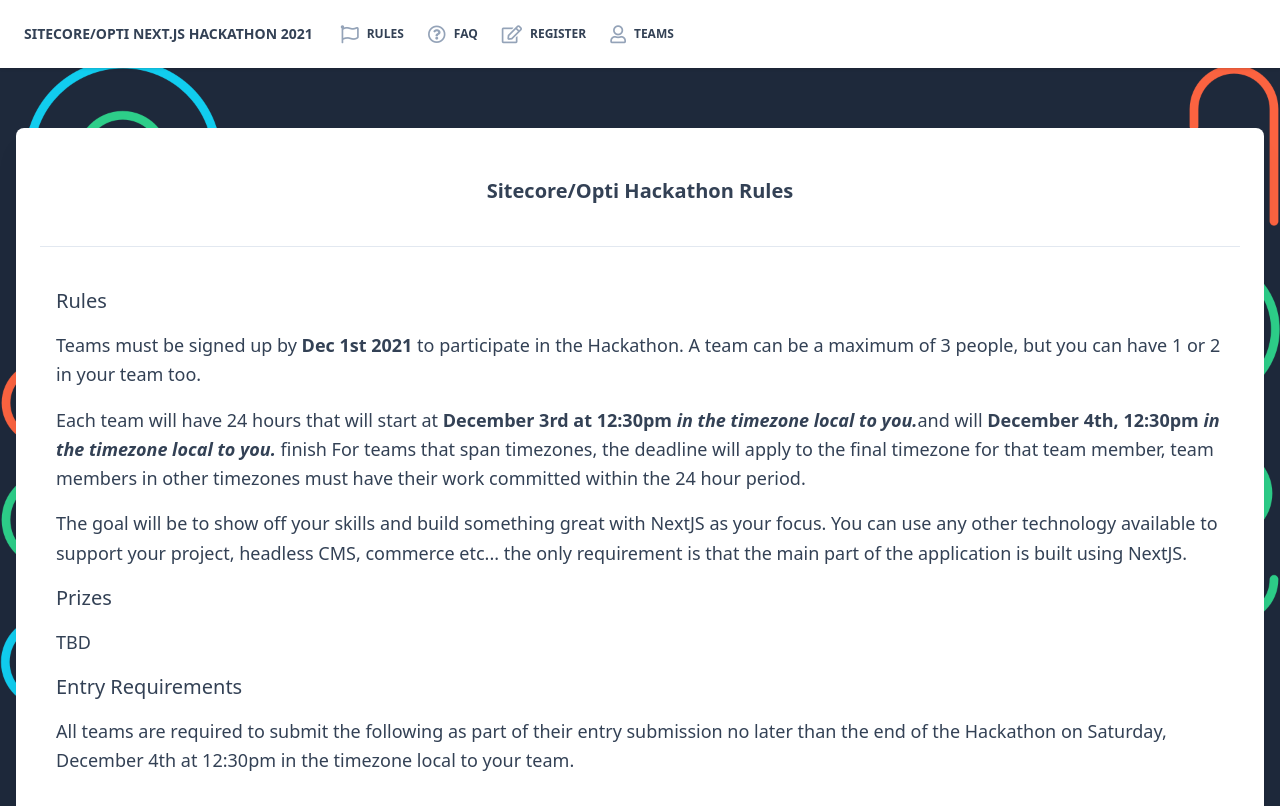
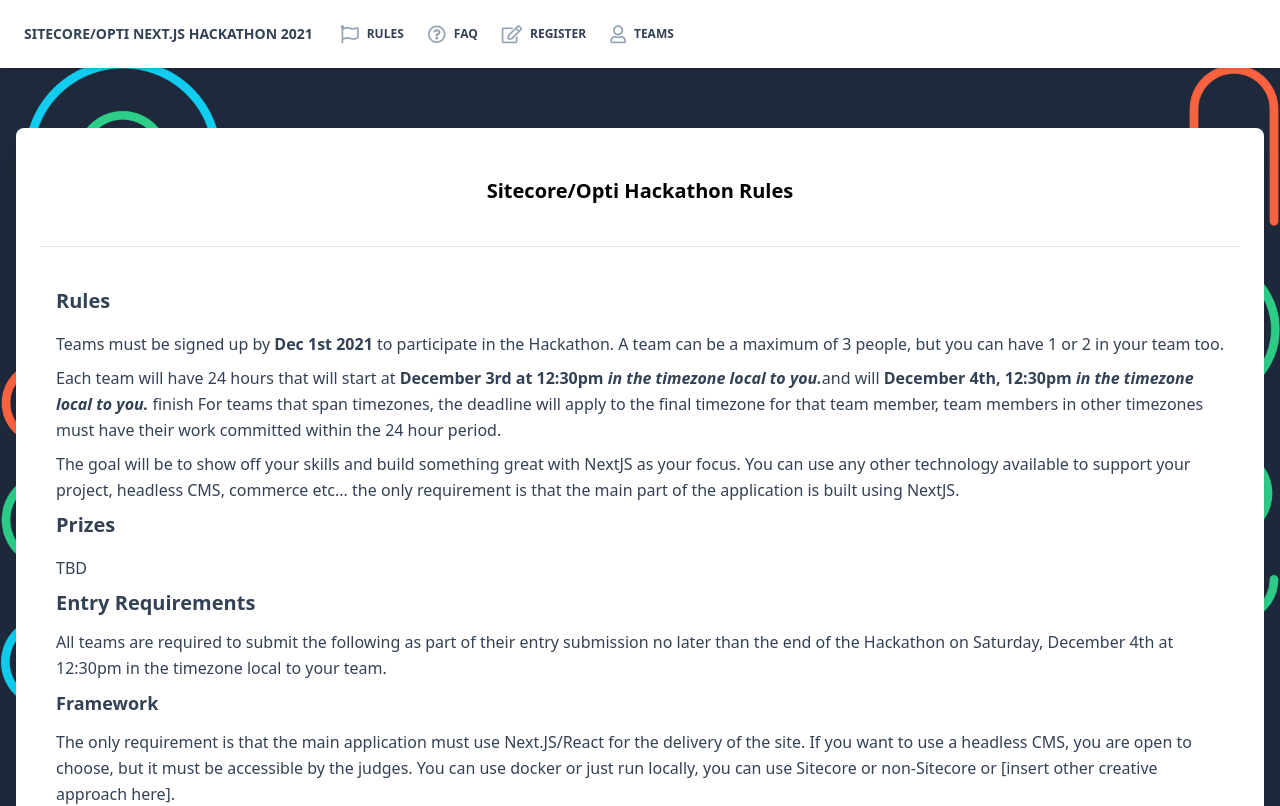
Before and after one commit to rsealperficient/hackathon-site, a Next.js app: page /rules in a window 1280 px wide. Shown: the top 806 px of the page. Built offline with nearby package versions, Linux system fonts and the light colour scheme.

Commit message:
Fix response from new webhook:

```diff
--- a/pages/api/register.ts
+++ b/pages/api/register.ts
@@ -7,16 +7,9 @@
   teamMember2: string
 }
 
-type zapierResponse = {
-  id: string,
-  request_id: string,
-  attempt: string,
-  status: string
-}
-
 export default async function handler(
   req: NextApiRequest,
-  res: NextApiResponse<zapierResponse>
+  res: NextApiResponse<string>
 ) {
 
   const webhookUrl = process.env.EMAIL_WEBHOOK ?? '';
@@ -34,7 +27,7 @@
     method: 'POST'
   });
 
-  const result = await saveMessage.json();
+  const result = await saveMessage.body;
 
-  res.status(200).json(result);
+  res.status(200).json(JSON.stringify({ "result": result }));
 }
--- a/pages/rules.tsx
+++ b/pages/rules.tsx
@@ -17,38 +17,45 @@
                 <div className="relative flex flex-col min-w-0 break-words bg-white w-full mb-6 shadow-xl rounded-lg mt-16">
                     <div className="px-6">
                         <div className="text-center mt-12">
-                            <h1 className="text-xl font-semibold leading-normal mb-2 text-blueGray-700 mb-2">
+                            <h1 className="text-xl font-semibold leading-normal mb-2 mb-2">
                                 Sitecore/Opti Hackathon Rules
                             </h1>
                         </div>
-                        <div className="mt-10 py-10 border-t border-blueGray-200 text-left">
+                        <div className="mt-10 py-10 border-t border-blueGray-200 text-left text-blueGray-700">
                             <div className="flex flex-wrap justify-center">
                                 <div className="w-full lg:w-12/12 px-4">
-                                    <h2 className="mb-4 text-xl text-blueGray-700">Rules</h2>
-                                    <p className="mb-4 text-lg leading-relaxed text-blueGray-700">
+                                    <h2 className="mb-4 text-xl font-bold">Rules</h2>
+                                    <p className="mb-2 leading-relaxed">
                                         Teams must be signed up by <strong>Dec 1st 2021</strong> to participate in the Hackathon. A team can be a maximum of 3 people,
                                         but you can have 1 or 2 in your team too.
                                     </p>
-                                    <p className="mb-4 text-lg leading-relaxed text-blueGray-700">
+                                    <p className="mb-2 leading-relaxed">
                                         Each team will have 24 hours that will start at <strong>December 3rd at 12:30pm <em>in the timezone local to you.</em></strong>
                                         and will <strong>December 4th, 12:30pm <em>in the timezone local to you.</em></strong> finish For
                                         teams that span timezones, the deadline will apply to the final timezone for that team member, team members in other
                                         timezones must have their work committed within the 24 hour period.
                                     </p>
-                                    <p className="mb-4 text-lg leading-relaxed text-blueGray-700">
+                                    <p className="mb-2 leading-relaxed">
                                         The goal will be to show off your skills and build something great with NextJS as your focus. You can use any other
                                         technology available to support your project, headless CMS, commerce etc... the only requirement is that the main part
                                         of the application is built using NextJS.
                                     </p>
-                                    <h2 className="mb-4 text-xl text-blueGray-700">Prizes</h2>
-                                    <p className="mb-4 text-lg leading-relaxed text-blueGray-700">
+                                    <h2 className="mb-4 text-xl font-bold">Prizes</h2>
+                                    <p className="mb-2 leading-relaxed">
                                         TBD
                                     </p>
-                                    <h2 className="mb-4 text-xl text-blueGray-700">Entry Requirements</h2>
-                                    <p className="mb-4 text-lg leading-relaxed text-blueGray-700">
+                                    <h2 className="mb-3 text-xl font-bold">Entry Requirements</h2>
+                                    <p className="mb-2 leading-relaxed">
                                         All teams are required to submit the following as part of their entry submission no later than the end of the Hackathon on Saturday, December 4th
                                         at 12:30pm in the timezone local to your team.
                                     </p>
+                                    <h3 className="mb-3 text-lg font-bold">Framework</h3>
+                                    <p className="mb-2 leading-relaxed">
+                                        The only requirement is that the main application must use Next.JS/React for the delivery of the site. If you want
+                                        to use a headless CMS, you are open to choose, but it must be accessible by the judges. You can use docker or just run
+                                        locally, you can use Sitecore or non-Sitecore or [insert other creative approach here].
+                                    </p>
+                                    <p className="mb-2 leading-relaxed"></p>                                    <p className="mb-4 text-lg leading-relaxed"></p>
                                 </div>
                             </div>
                         </div>
```
Also changed, not shown: styles/tailwind.css.
